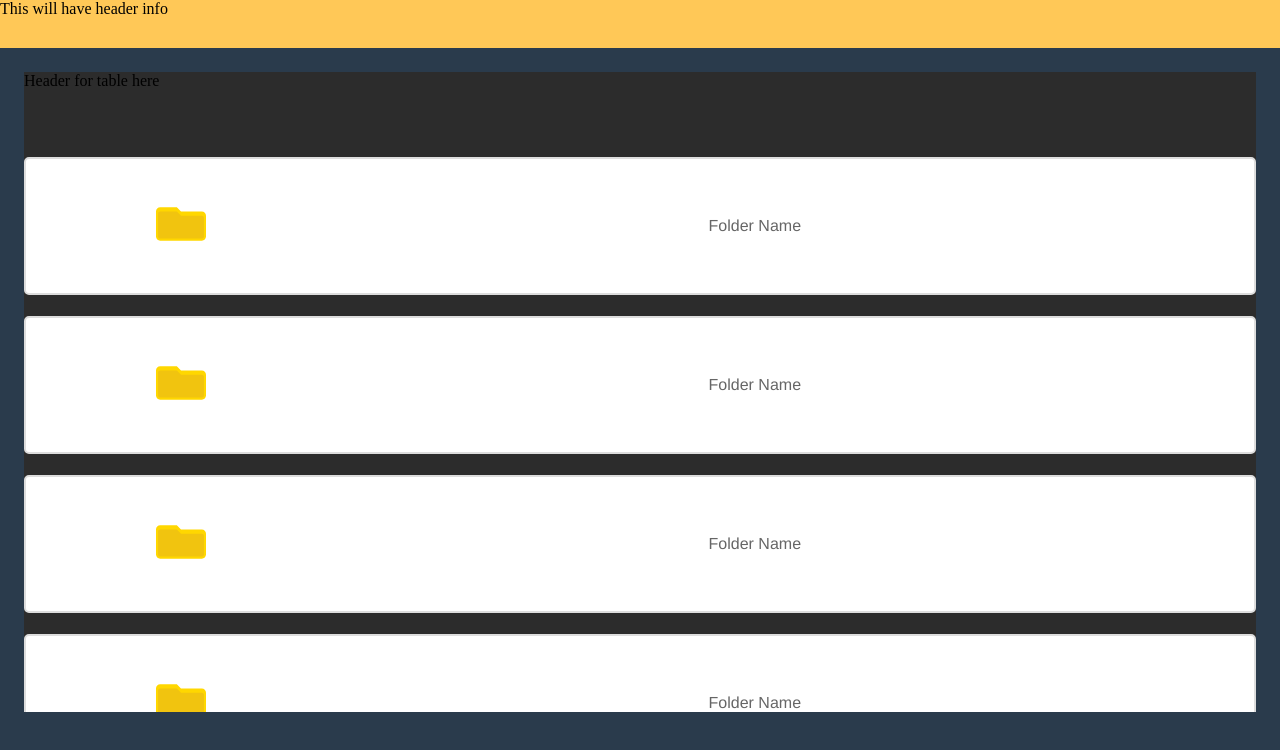
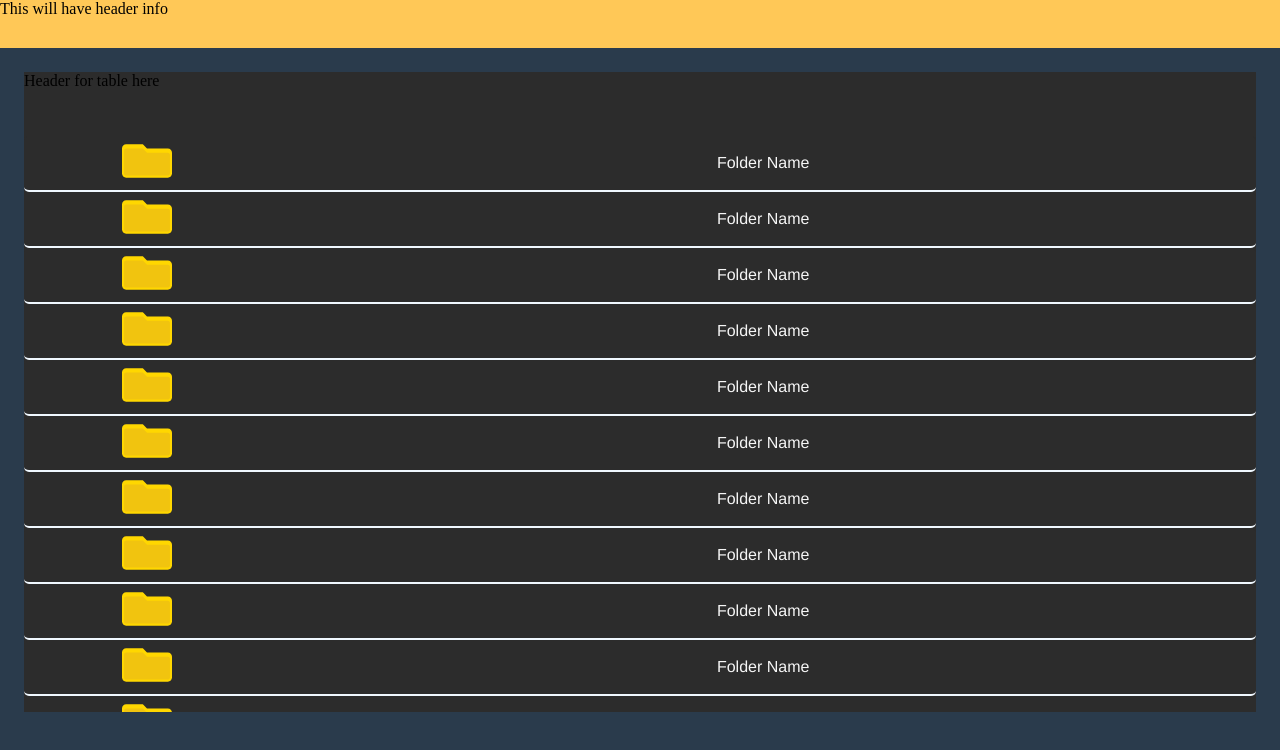
Before and after one commit to dev-kev-coder/FamilyMultiMediaPlatform, a React app in the folder Client/: page / in a window 1280 px wide. Shown: the top 750 px of the page. Built offline with nearby package versions, Linux system fonts and the light colour scheme; the HTML template or start-up script is replaced by a standard one.

Commit message:
changed styling to fall in line more with OneDrive.

```diff
--- a/Client/src/shared/components/Uploader/uploadUI.css
+++ b/Client/src/shared/components/Uploader/uploadUI.css
@@ -5,7 +5,8 @@
     overflow: hidden;
     clip: rect(1px, 1px, 1px, 1px); */
   /* opacity: 0; */
-  visibility: hidden;
+  /* visibility: hidden; */
+  display: none;
 }
 
 input.visually-hidden:is(:focus, :focus-within) + label {
@@ -15,20 +16,20 @@ input.visually-hidden:is(:focus, :focus-within) + label {
 .generic-upload {
   display: flex;
   flex-direction: column;
-  border: 2px solid #dddddd;
-  padding: 40px;
   text-align: center;
   transition: border-color 0.3s ease, background-color 0.3s ease;
   border-radius: 5px;
-  background-color: #ffffff;
+  background-color: #2c2c2c;
+  border-bottom: #f0f8ff 2px solid;
   font-family: 'Helvetica Neue', Arial, sans-serif;
-  color: #666666;
+  color: whitesmoke;
   cursor: pointer;
   font-size: 16px;
 }
 
 .generic-upload:hover {
-  border-color: #bbbbbb;
+  background-color: #f0f8ff;
+  color: black;
 }
 
 .generic-dragover {
```
